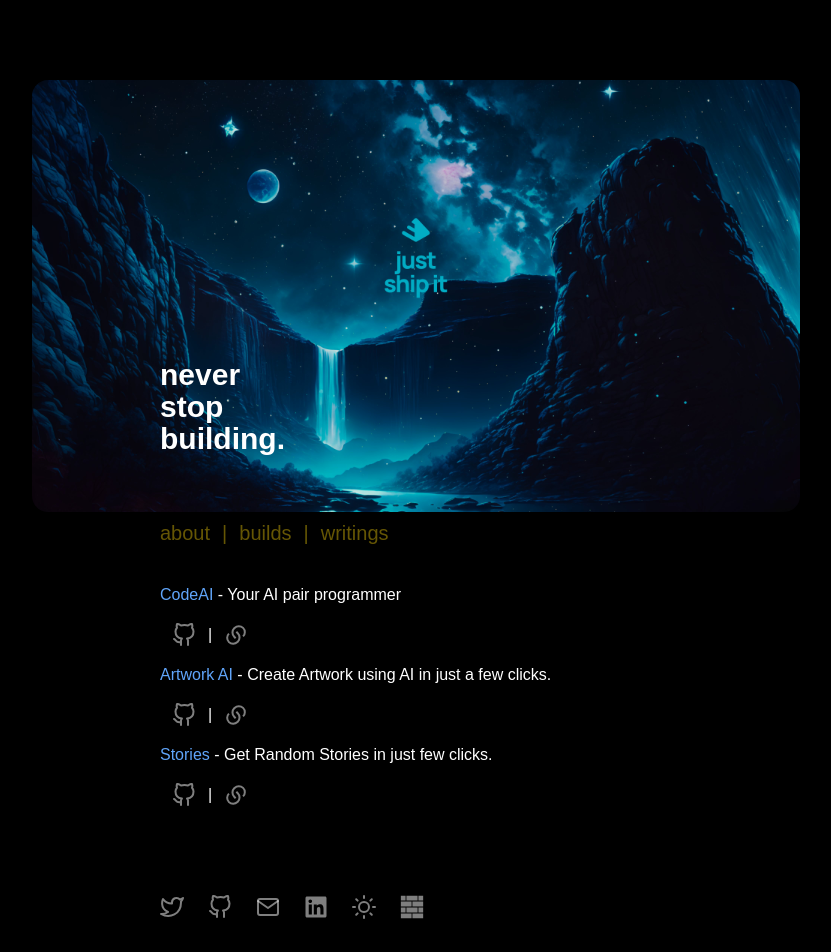
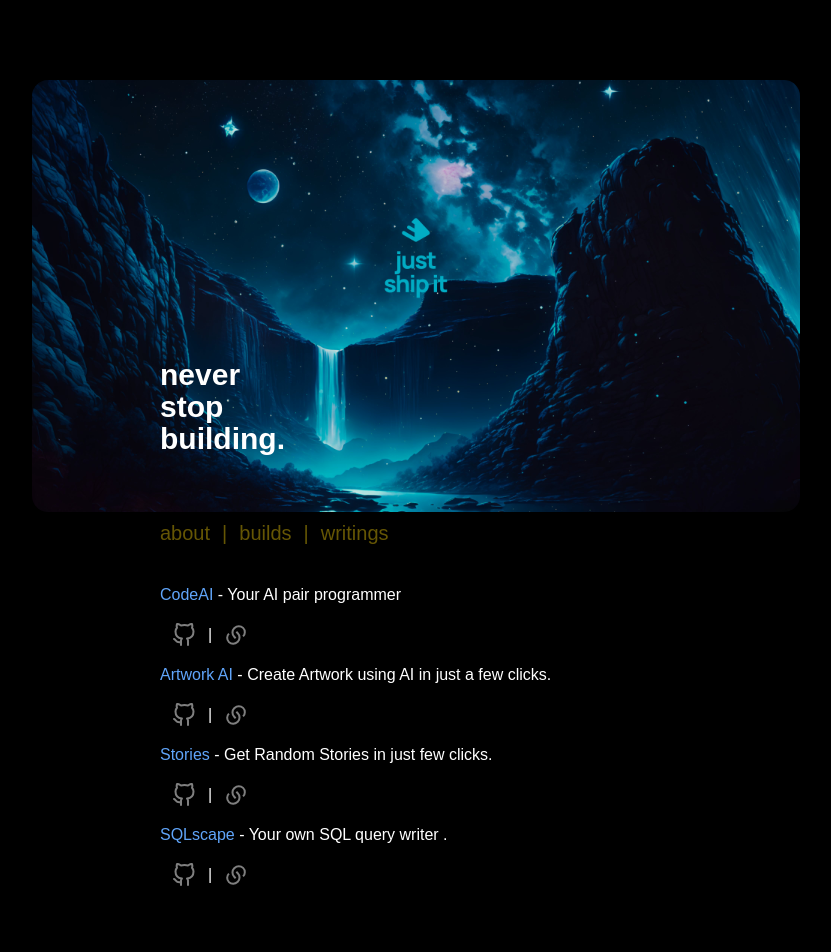
Before and after one commit to anuragts/mysite, a Next.js app: page /builds in a window 1280 px wide. Shown: the top 952 px of the page, without its empty margins (224-1055 px from the left). Built offline with nearby package versions, Linux system fonts and the light colour scheme.

Commit message:
added sqlscape

```diff
--- a/src/pages/builds.tsx
+++ b/src/pages/builds.tsx
@@ -10,7 +10,7 @@ import { RiLinksFill } from "react-icons/ri";
 const Builds: NextPage = () => {
   return (
     <>
-      <div className="block mx-auto mt-[0] md:mt-[5rem] w-[100%] md:w-[60%] relative mb-[23.5rem]">
+      <div className="block mx-auto mt-[0] md:mt-[5rem] w-[100%] md:w-[60%] relative mb-[28.5rem]">
         <motion.div
           initial={{ opacity: 0, scale: 1 }}
           animate={{ opacity: 1, scale: 1 }}
@@ -117,7 +117,29 @@ const Builds: NextPage = () => {
                 <RiLinksFill className="iniline text-xl md:text-2xl text-[#ffffff7f] hover:text-white " />{" "}
               </motion.a>
             </div>
+          </div>
 
+          <div className="mr-5">
+            <span className="text-blue-400">SQLscape </span> - Your own SQL query writer .
+            <div className="my-[1rem] flex flex-row">
+              <motion.a
+                whileHover={{ scale: 1.2 }}
+                whileTap={{ scale: 0.8 }}
+                href="https://github.com/Anurag30112003/sqlscape"
+                className="mx-3"
+              >
+                <FiGithub className="iniline text-xl md:text-2xl text-[#ffffff7f] hover:text-white " />{" "}
+              </motion.a>
+              |
+              <motion.a
+                whileHover={{ scale: 1.2 }}
+                whileTap={{ scale: 0.8 }}
+                href="https://sql.proooj.co/"
+                className="mx-3"
+              >
+                <RiLinksFill className="iniline text-xl md:text-2xl text-[#ffffff7f] hover:text-white " />{" "}
+              </motion.a>
+            </div>
           </div>
         </div>
       </div>
```
Also changed, not shown: .eslintrc.json (deleted), 2 other files (tests, documents, lock files or other folders).
